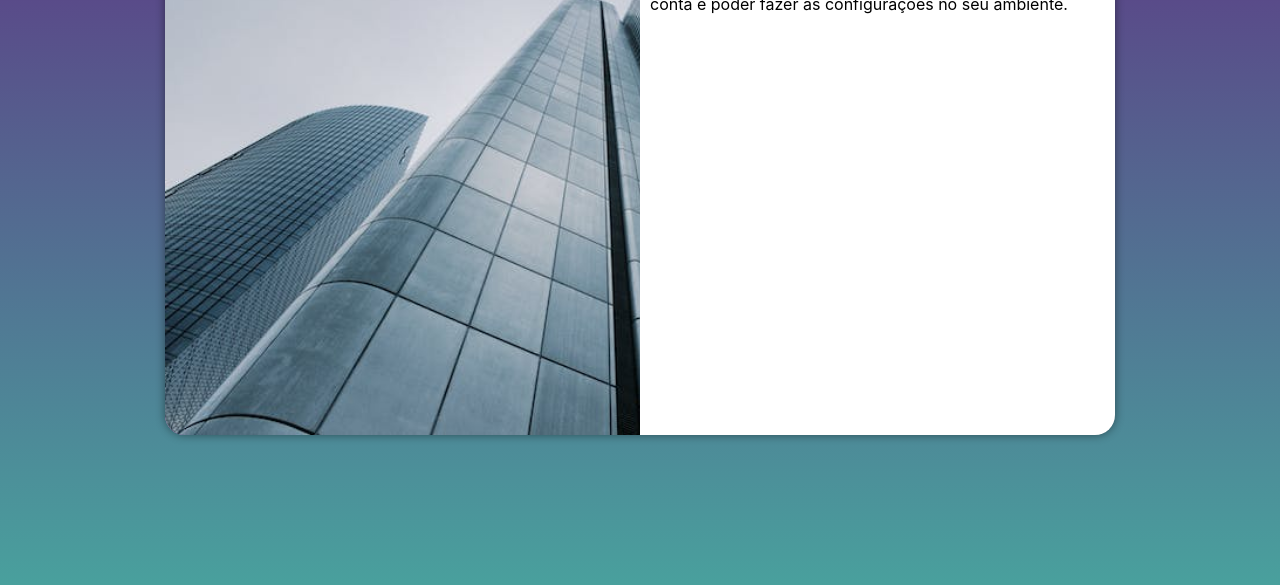
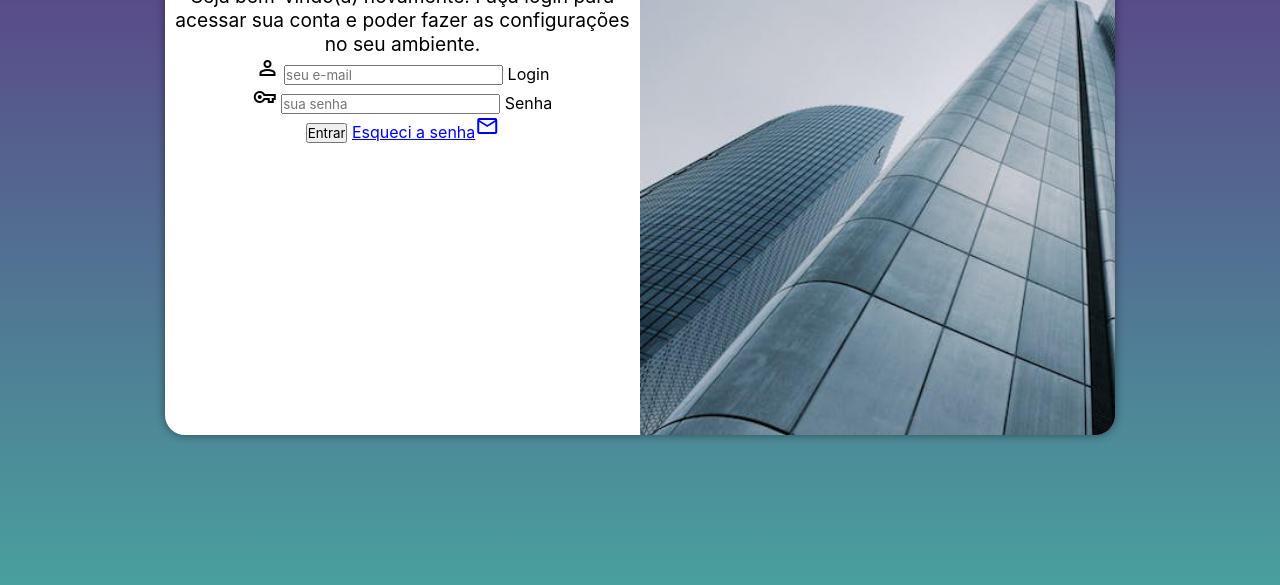
Before and after one commit to afmota/projeto-login, a plain HTML site: page index.html in a window 1280 px wide. Shown: the part 215-800 px from the top of the page. Drawn offline with nearby package versions, Linux system fonts and the light colour scheme.

Commit message:
adicionei o formulário

```diff
--- a/estilo/media-query.css
+++ b/estilo/media-query.css
@@ -38,13 +38,21 @@ Grandes telas: acima de 1201px
     }
 
     section#login > div#imagem {
-        float: left;
+        float: right;
         width: 50%;
         height: 100%;
     }
 
     section#login > div#formulario {
-        float: right;
+        float: left;
         width: 50%;
     }
+
+    div#formulario > h1 {
+        font-size: 2em;
+    }
+
+    div#formulario > p {
+        font-size: 1.2em;
+    }
 }
--- a/estilo/style.css
+++ b/estilo/style.css
@@ -53,3 +53,12 @@ section#login > div#formulario {
     display: block;
     padding: 10px;
 }
+
+div#formulario {
+    text-align: center;
+    margin-bottom: 10px;
+}
+
+div#formulario > p {
+    font-size: 0.8em;
+}
--- a/index.html
+++ b/index.html
@@ -4,6 +4,7 @@
     <meta charset="UTF-8">
     <meta name="viewport" content="width=device-width, initial-scale=1.0">
     <title>Login</title>
+    <link rel="stylesheet" href="https://fonts.googleapis.com/css2?family=Material+Symbols+Outlined:opsz,wght,FILL,GRAD@24,400,0,0" />
     <link rel="stylesheet" href="estilo/style.css">
     <link rel="stylesheet" href="estilo/media-query.css">
 </head>
@@ -15,8 +16,19 @@
             <div id="formulario">
                 <h1>Login</h1>
                 <p>Seja bem-vindo(a) novamente. Faça login para acessar sua conta e poder fazer as configurações no seu ambiente.</p>
-                <form action="login.php" method="post">
-
+                <form action="login.php" method="post" autocomplete="on">
+                    <div class="campo">
+                        <span class="material-symbols-outlined">person</span>
+                        <input type="email" name="login" id="ilogin" placeholder="seu e-mail" autocomplete="email" required maxlength="30">
+                        <label for="ilogin">Login</label>
+                    </div>
+                    <div class="campo">
+                        <span class="material-symbols-outlined">vpn_key</span>
+                        <input type="password" name="senha" id="isenha" placeholder="sua senha" autocomplete="current-password" required minlength="8" maxlength="20">
+                        <label for="isenha">Senha</label>
+                    </div>
+                    <input type="submit" value="Entrar">
+                    <a href="esqueci.html">Esqueci a senha<span class="material-symbols-outlined">mail</span></a>
                 </form>
             </div>
         </section>
```
